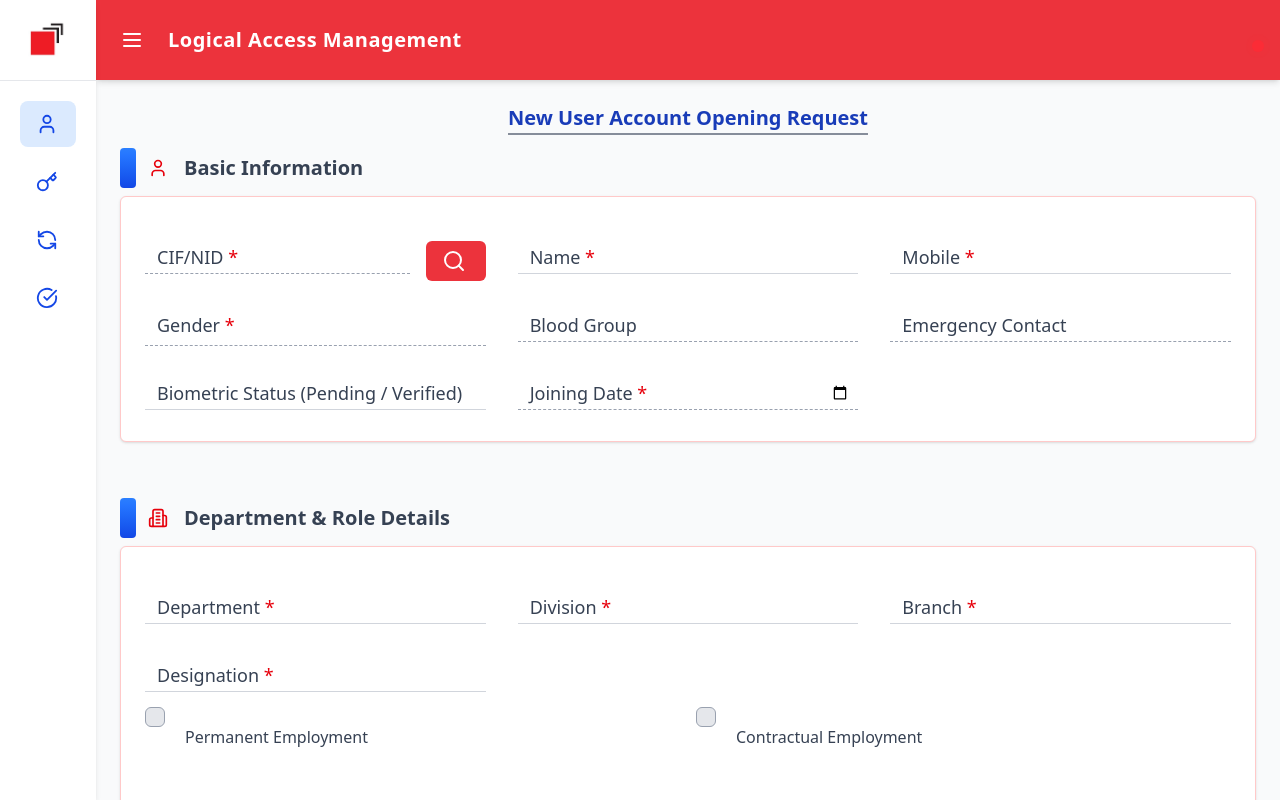
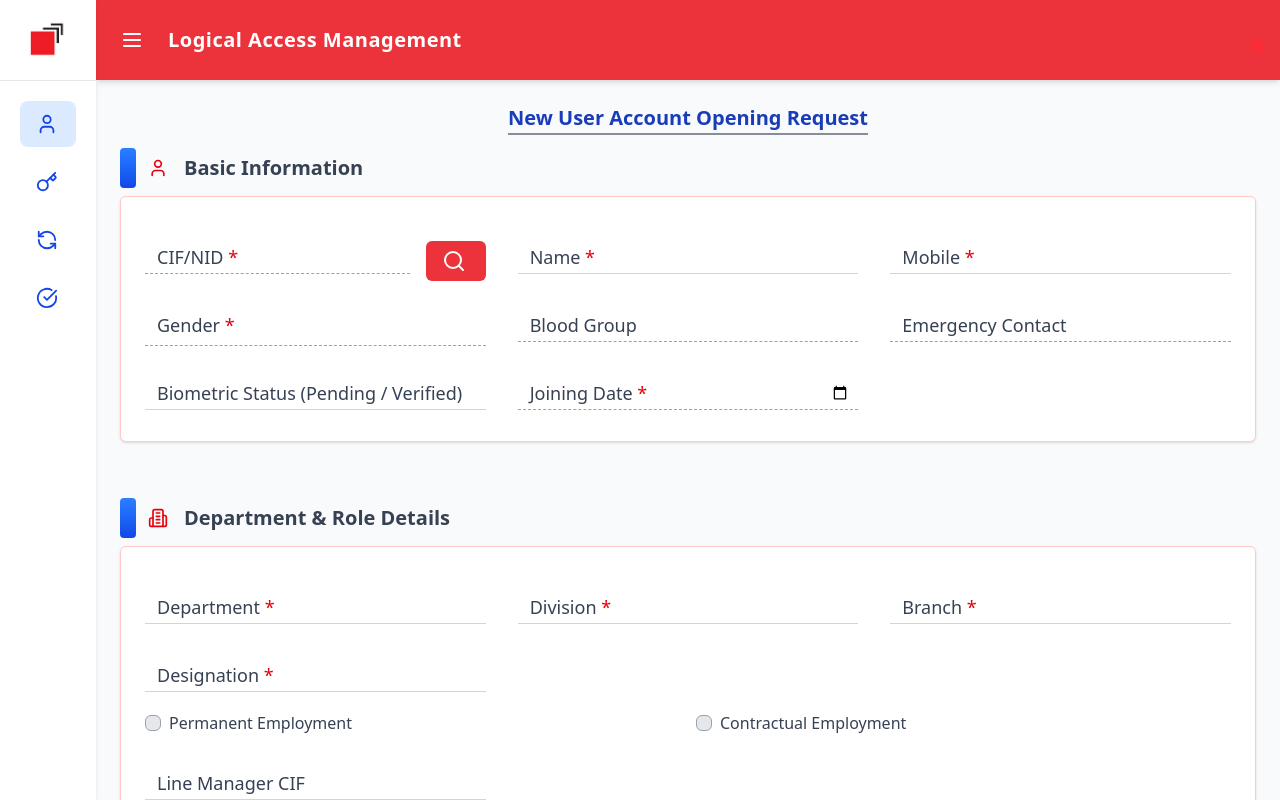
Before and after one commit to Nazmul-karim-tanvir-2nd/lamCodes, a React (Vite) app in the folder lamFrontend/: page / in a window 1280 px wide. Built offline with nearby package versions, Linux system fonts and the light colour scheme.

Commit message:
updated floating checkbox

```diff
--- a/lamFrontend/src/components/custom/FloatingCheckbox.jsx
+++ b/lamFrontend/src/components/custom/FloatingCheckbox.jsx
@@ -1,4 +1,3 @@
-// src/components/FloatingCheckbox.jsx
 import { useState } from "react";
 import classNames from "classnames";
 
@@ -7,7 +6,7 @@ const FloatingCheckbox = ({ label, name, checked, onChange, disabled = false })
     const shouldFloat = isFocused || checked;
 
     return (
-        <div className="relative w-full min-h-[60px]">
+        <div className="w-full py-1 flex items-center justify-start gap-2">
             <input
                 type="checkbox"
                 id={name}
@@ -18,7 +17,7 @@ const FloatingCheckbox = ({ label, name, checked, onChange, disabled = false })
                 onFocus={() => setIsFocused(true)}
                 onBlur={() => setIsFocused(false)}
                 className={classNames(
-                    "appearance-none w-5 h-5 border border-gray-400 rounded-md checked:bg-red-600 checked:border-red-600",
+                    "appearance-none w-4 h-4 border border-gray-400 rounded-md checked:bg-red-600 checked:border-red-600",
                     "focus:ring-2 focus:ring-red-400 transition-all cursor-pointer",
                     {
                         "bg-gray-200 cursor-not-allowed": disabled,
@@ -28,10 +27,9 @@ const FloatingCheckbox = ({ label, name, checked, onChange, disabled = false })
             <label
                 htmlFor={name}
                 className={classNames(
-                    "ml-2 absolute left-7 px-1 top-1/2 transform -translate-y-1/2 bg-white text-gray-700 dark:bg-gray-900 transition-all duration-200 select-none",
+                    "text-base text-gray-700 dark:bg-gray-900 transition-all select-none",
                     {
-                        "text-sm font-medium text-red-600": shouldFloat,
-                        "text-base": !shouldFloat,
+                        "font-medium text-red-600": shouldFloat,
                         "text-gray-400 cursor-not-allowed": disabled,
                     }
                 )}
```
